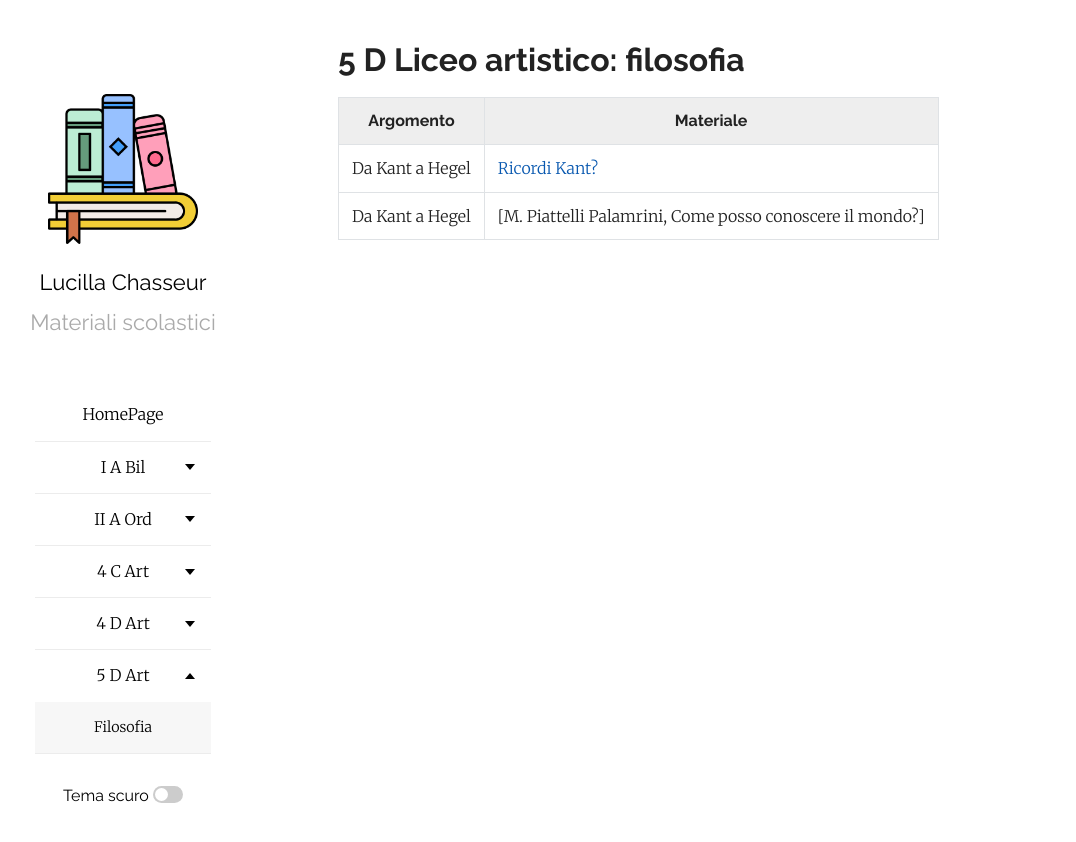
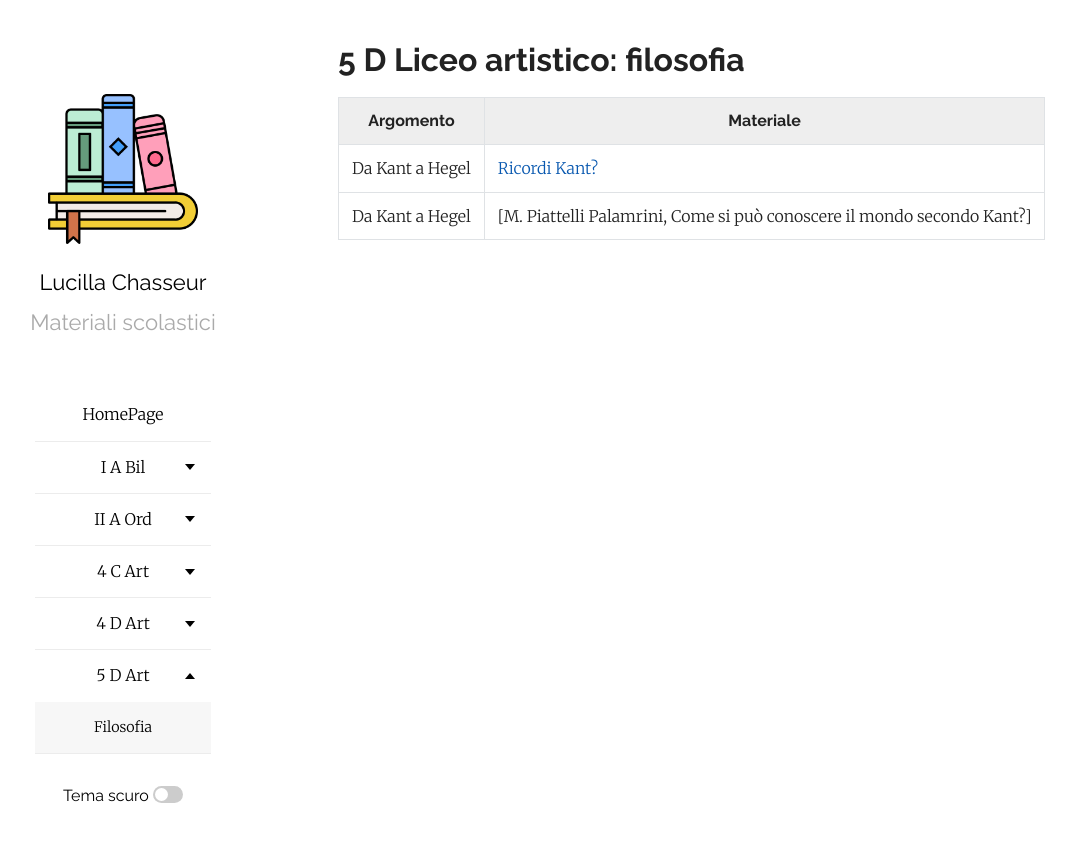
Before and after one commit to efemeridi/efemeridi.github.io, a Jekyll site: the page built from 5d_art_filosofia.md, in a window 1280 px wide. Shown: the top 842 px of the page, without its empty margins (62-1138 px from the left). Built offline with Jekyll 4.4.1, drawn with Linux system fonts in a browser that asks for light colours; our own code applies the rules of GitHub Pages for plain Markdown files.

Commit message:
Update reference for M. Piattelli Palamrini

```diff
--- a/5d_art_filosofia.md
+++ b/5d_art_filosofia.md
@@ -6,4 +6,4 @@ layout: page
 | Argomento | Materiale   |
 |-----------|-------------|
 |Da Kant a Hegel| [Ricordi Kant?](materiali/5_D_art/filosofia/KANT_RIPASSO/01_KANT_ARTISTICO_RIPASSO.pdf/)
-|Da Kant a Hegel| [M. Piattelli Palamrini, Come posso conoscere il mondo?]
+|Da Kant a Hegel| [M. Piattelli Palamrini, Come si può conoscere il mondo secondo Kant?]
```
